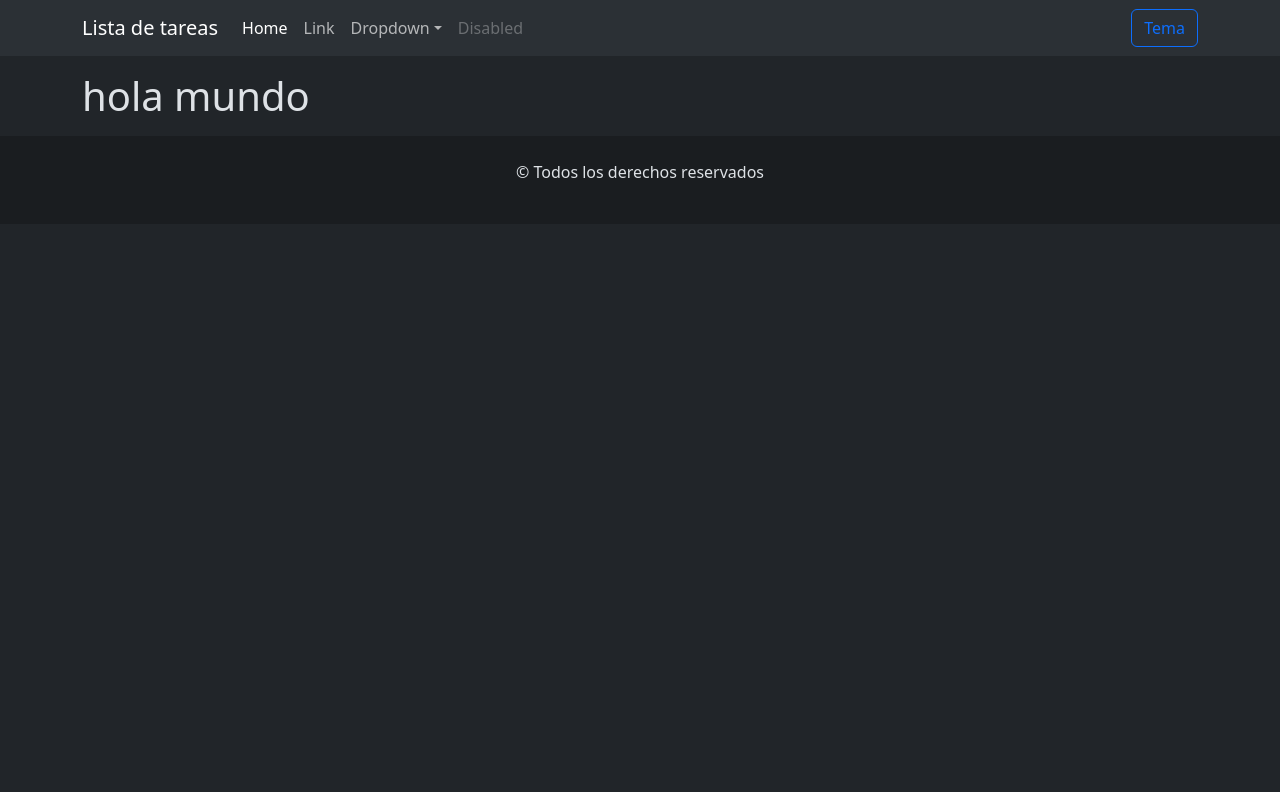
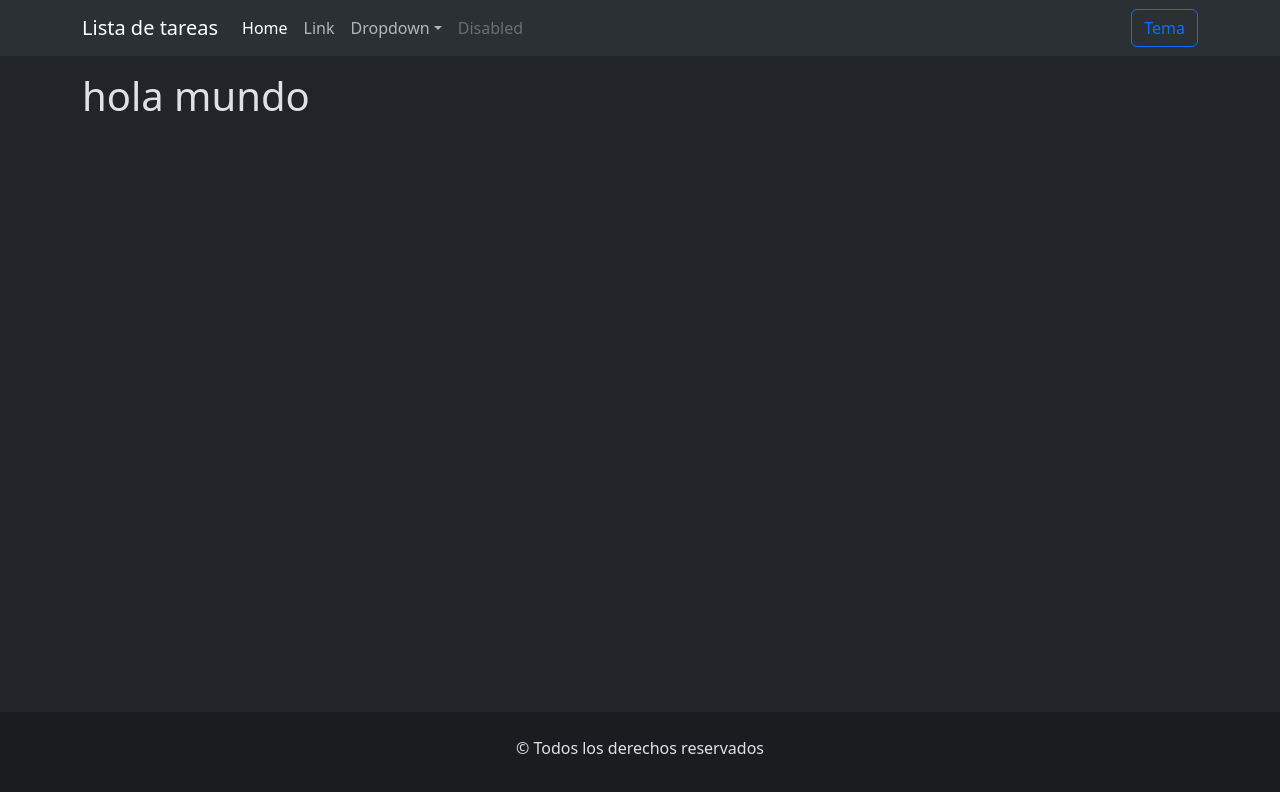
Before and after one commit to rollingcodeschool/listaTareas-c23, a React (Vite) app: page / in a window 1280 px wide. Shown: the top 792 px of the page. Built offline with nearby package versions, Linux system fonts and the light colour scheme.

Commit message:
enviamos el footer al final del html

```diff
--- a/src/index.css
+++ b/src/index.css
@@ -0,0 +1,9 @@
+#root{
+  min-height: 100vh;
+  display: flex;
+  flex-direction: column;
+}
+
+main{
+  flex-grow: 1;
+}
--- a/src/main.jsx
+++ b/src/main.jsx
@@ -1,7 +1,7 @@
 import { StrictMode } from 'react'
 import { createRoot } from 'react-dom/client'
+import 'bootstrap/dist/css/bootstrap.min.css'
 import './index.css'
-import 'bootstrap/dist/css/bootstrap.min.css'
 import App from './App.jsx'
 
 createRoot(document.getElementById('root')).render(
```
